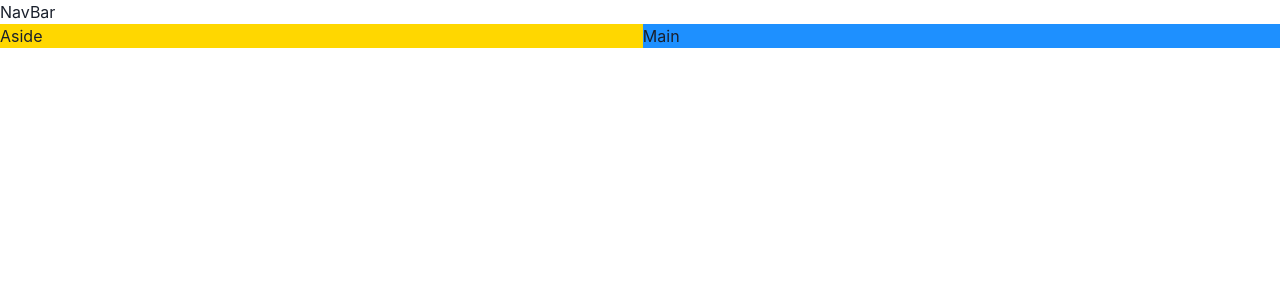
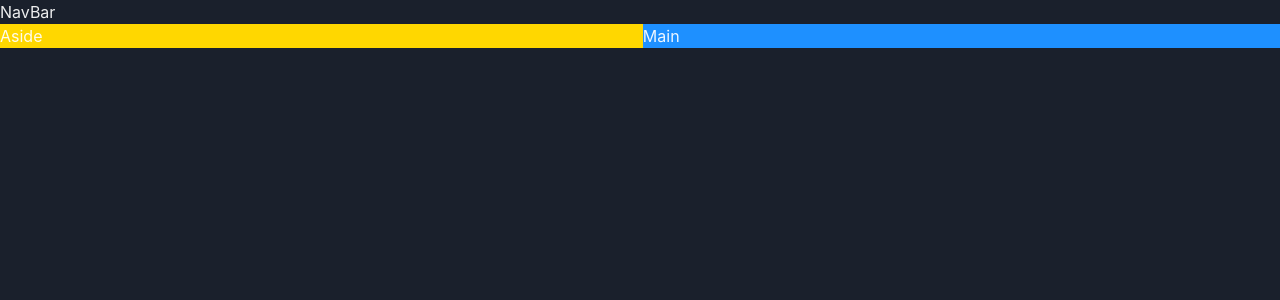
Before and after one commit to lqfeng2022/clip-hub, a React (Vite) app: page / in a window 1280 px wide. Shown: the top 300 px of the page. Built offline with nearby package versions, Linux system fonts and the light colour scheme.

Commit message:
set dark color mode

```diff
--- a/src/main.tsx
+++ b/src/main.tsx
@@ -2,12 +2,15 @@
 import ReactDOM from 'react-dom/client'
 import App from './App'
 // import './index.css'
-import { ChakraProvider } from '@chakra-ui/react'
+import { ChakraProvider, ColorModeScript } from '@chakra-ui/react'
+import theme from './theme'
 
 ReactDOM.createRoot(document.getElementById('root') as HTMLElement).render(
   <React.StrictMode>
-    <ChakraProvider>
-      <App />
+    <ChakraProvider theme={theme}>
+      <ColorModeScript
+        initialColorMode={theme.config.initialColorMode}/>
+        <App />
     </ChakraProvider>
   </React.StrictMode>,
 )
--- /dev/null
+++ b/src/theme.ts
@@ -0,0 +1,9 @@
+import { ThemeConfig, extendTheme } from '@chakra-ui/react';
+
+const config: ThemeConfig = {
+  initialColorMode: 'dark'
+}
+
+const theme = extendTheme({config})
+
+export default theme;
```
